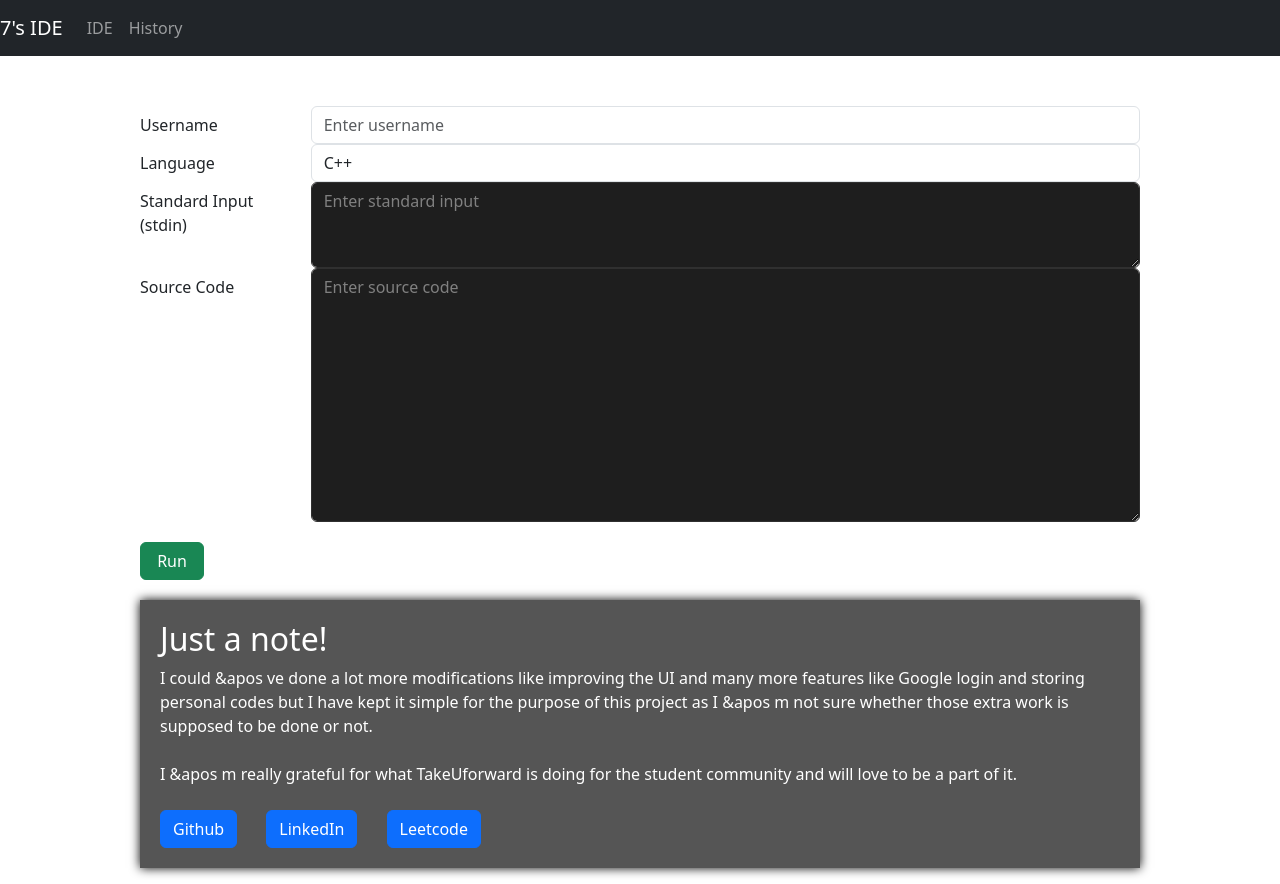
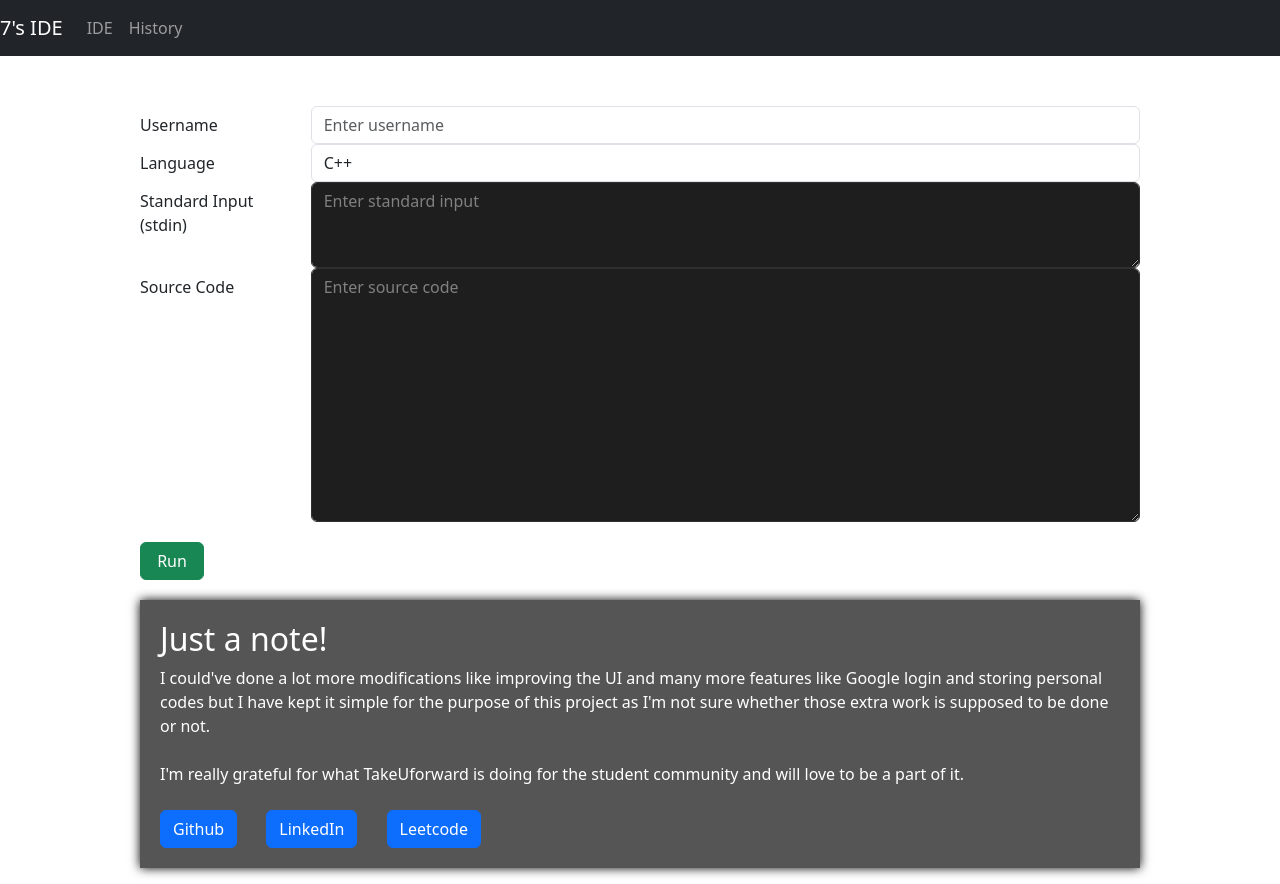
Before and after one commit to 7twik/TUF_task_frontend, a React (Vite) app: page / in a window 1280 px wide. Built offline with nearby package versions, Linux system fonts and the light colour scheme.

Commit message:
changes to codeform

```diff
--- a/src/CodeForm.jsx
+++ b/src/CodeForm.jsx
@@ -268,10 +268,10 @@ const CodeForm = () => {
 
             {!loading && <p>
                 <h2>Just a note!</h2>
-                I could &apos ve done a lot more modifications like improving the UI and many more features like Google login and storing personal codes but I have kept it simple for the purpose of this project as I &apos m not sure whether those extra work is supposed to be done or not.
+                I could've done a lot more modifications like improving the UI and many more features like Google login and storing personal codes but I have kept it simple for the purpose of this project as I'm not sure whether those extra work is supposed to be done or not.
                 <br/>
                 <br/>
-                I &apos m really grateful for what TakeUforward is doing for the student community and will love to be a part of it.
+                I'm really grateful for what TakeUforward is doing for the student community and will love to be a part of it.
                 <br/>
                 <br/>
                 <Button variant="primary" href="https://github.com/7twik">Github</Button>
```
